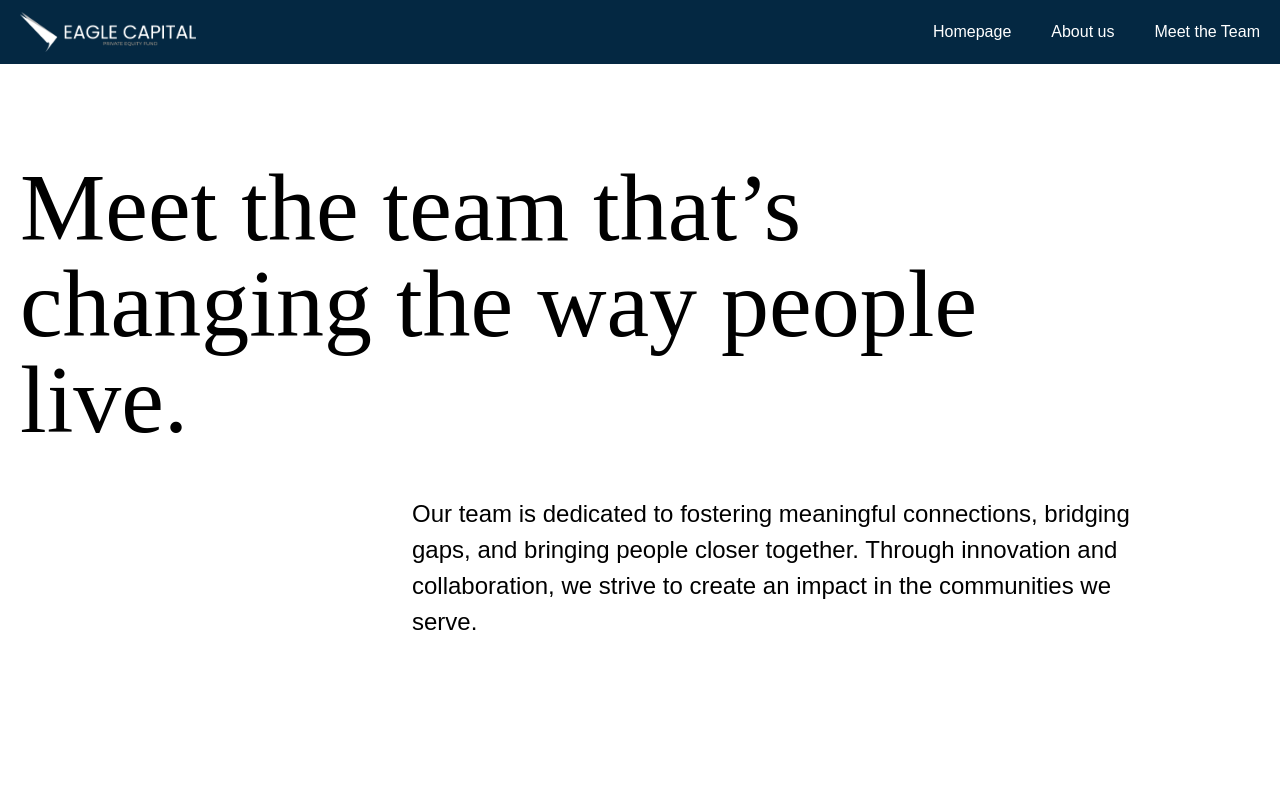
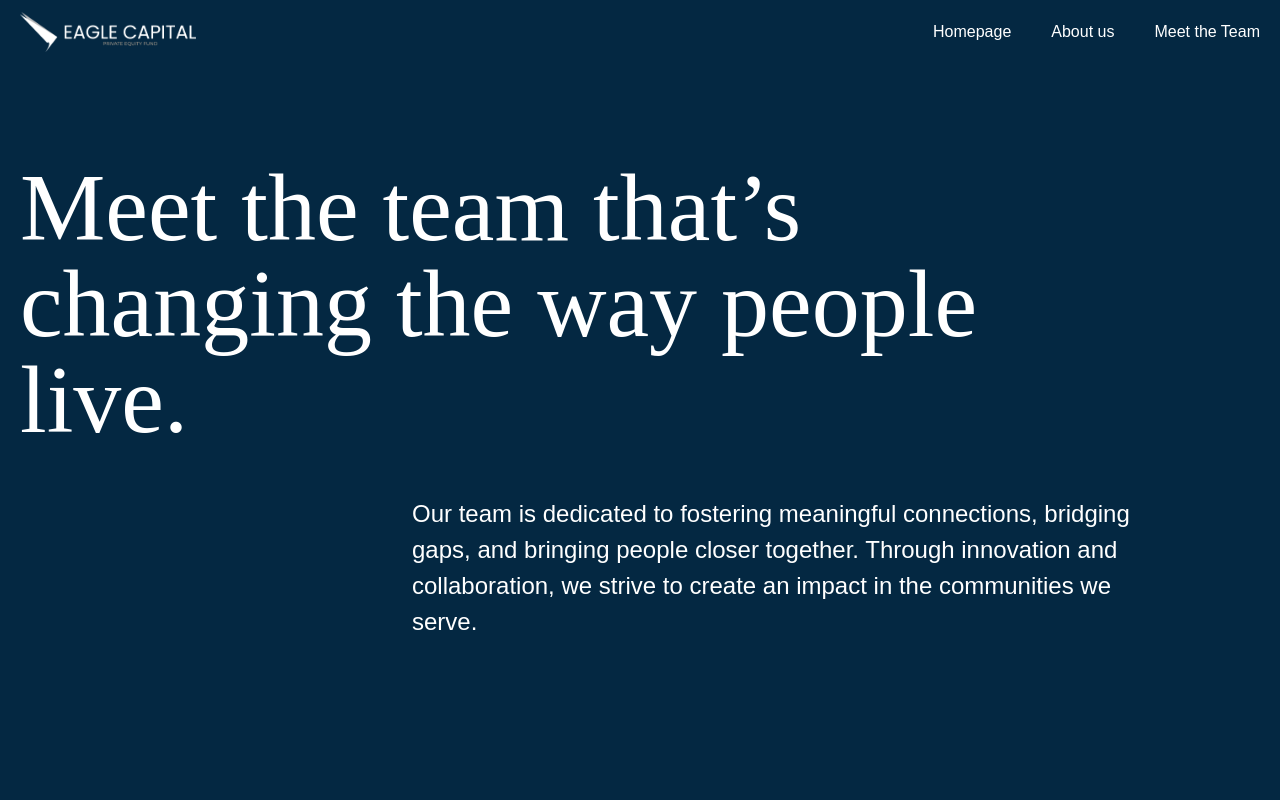
Before and after one commit to rgnpcrz/eagle-capital-web, a React (Vite) app: page /meet-the-team in a window 1280 px wide. Shown: the top 800 px of the page. Built offline with nearby package versions, Linux system fonts and the light colour scheme.

Commit message:
banner updates

```diff
--- a/src/pages/AboutUs/AboutUs.jsx
+++ b/src/pages/AboutUs/AboutUs.jsx
@@ -3,21 +3,23 @@ import { IconArrowLeft, IconArrowRight } from "@tabler/icons-react";
 export default function AboutUs() {
   return (
     <>
-      <div className=" ">
+      <div className="">
+        <div className="bg-primary  text-white  ">
           <div className="page-container mx-auto flex flex-col py-12">
-          <div className="flex-1 flex-col  justify-center flex  pr-24">
+            <div className="flex-1 flex-col min-h-screen -mt-16 justify-center flex  pr-24">
               <div className="">
                 <div className="space-y-4 font-light text-5xl md:text-8xl font-serif">
-                <h1 className="">About us</h1>
+                  <h1 className="">More about Eagle Capital</h1>
                 </div>
                 <h1 className="text-2xl font-light leading-9 max-w-[800px] ps-12 ml-auto pt-12">
-                Eagle Capital is a distinguished M&A and investment firm with a strategic focus on secure investments within South Eastern Europe and the United States. Our primary investment targets
-                are licensed financial institutions, prime real estate in high-end coastal areas of the Mediterranean and innovative projects in the renewable energy sector.
+                  Eagle Capital is a distinguished M&A and investment firm with a strategic focus on secure investments within South Eastern Europe and the United States. Our primary investment
+                  targets are licensed financial institutions, prime real estate in high-end coastal areas of the Mediterranean and innovative projects in the renewable energy sector.
                 </h1>
                 <h1 className="text-2xl font-light leading-9 max-w-[800px] ps-12 ml-auto py-12">
-                Our mission is to generate substantial returns for our business partners and investors through disciplined investments in stable and profitable sectors. We aim to capitalize on unique
-                opportunities in the regions we serve by leveraging our extensive network and deep market understanding.
+                  Our mission is to generate substantial returns for our business partners and investors through disciplined investments in stable and profitable sectors. We aim to capitalize on
+                  unique opportunities in the regions we serve by leveraging our extensive network and deep market understanding.
                 </h1>
+              </div>
             </div>
           </div>
 
--- a/src/pages/MeetTheTeam/MeetTheTeam.jsx
+++ b/src/pages/MeetTheTeam/MeetTheTeam.jsx
@@ -1,16 +1,18 @@
 export default function MeetTheTeam() {
   return (
     <>
-      <div className="page-container mx-auto flex flex-col py-24">
-        <div className="flex-1 flex-col  justify-center flex  pr-24">
-          <div className="">
-            <div className="space-y-4 font-light text-5xl md:text-8xl font-serif">
-              <h1 className="">Meet the team that’s changing the way people live.</h1>
+      <div className="bg-primary  text-white ">
+        <div className="page-container mx-auto flex flex-col ">
+          <div className="flex-1 flex-col min-h-screen -mt-16 justify-center flex  pr-24">
+            <div className="">
+              <div className="space-y-4 font-light text-5xl md:text-8xl font-serif">
+                <h1 className="">Meet the team that’s changing the way people live.</h1>
+              </div>
+              <h1 className="text-2xl font-light leading-9 max-w-[800px] ps-12 ml-auto pt-12">
+                Our team is dedicated to fostering meaningful connections, bridging gaps, and bringing people closer together. Through innovation and collaboration, we strive to create an impact in
+                the communities we serve.
+              </h1>
             </div>
-            <h1 className="text-2xl font-light leading-9 max-w-[800px] ps-12 ml-auto pt-12">
-              Our team is dedicated to fostering meaningful connections, bridging gaps, and bringing people closer together. Through innovation and collaboration, we strive to create an impact in the
-              communities we serve.
-            </h1>
           </div>
         </div>
 
```
Lines whose indentation alone changed are shown as unchanged.
